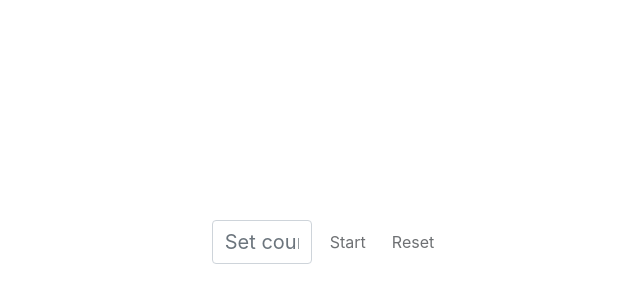
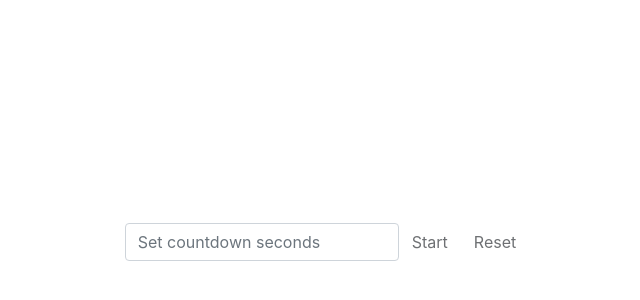
Before and after one commit to LonginusJi/React-Project, a React (Create React App) app: page /countdown in a window 1280 px wide. Shown: the part 258-558 px from the top of the page, without its empty margins (313-953 px from the left). Built offline with nearby package versions, Linux system fonts and the light colour scheme.

Commit message:
remove useless

```diff
--- a/public/App.css
+++ b/public/App.css
@@ -41,7 +41,7 @@
 /* progressbar component */
 .progress-bar-container {
     margin: 10px;
-    width: 100%;
+    width: 1000px;
     border: solid 2px;
     border-radius: 10px;
 
@@ -50,7 +50,6 @@
         height: 20px;
         border-radius: 8px;
         transition: width 0.1s linear;
-        animation: bar-color 10s infinite;
     }
 }
 .progress-label {
--- a/src/pages/countdown.jsx
+++ b/src/pages/countdown.jsx
@@ -73,7 +73,7 @@ export default class Countdown extends React.Component {
       <div className="component-container">
         <Form inline className="center-block">
           <FormControl
-            className="Deadline-input"
+            className="Countdown-input"
             placeholder="Set countdown seconds"
             onChange={(e) => this.onDeadLineChange(e.target.value)}
           />
--- a/src/pages/progress_bar.jsx
+++ b/src/pages/progress_bar.jsx
@@ -22,10 +22,9 @@ export default class ProgressBar extends React.Component {
         clearInterval(loader);
       } else {
         length += 1;
-        const firstStart = 100 - length;
         const secondStart = 180 - length;
         const thirdStart = 200 - length;
-        progressBar.style.background = `linear-gradient(0.25turn, rgb(47, 11, 252) ${firstStart}%, rgb(255, 25, 25) ${secondStart}%, rgb(18, 233, 57) ${thirdStart}%)`;
+        progressBar.style.background = `linear-gradient(0.25turn, rgb(47, 11, 252) 0%, rgb(255, 25, 25) ${secondStart}%, rgb(18, 233, 57) ${thirdStart}%)`;
         progressBar.style.width = `${length}%`;
         progressBar.style.innerWidth = `${length}%`;
         this.setState({ length });
```
